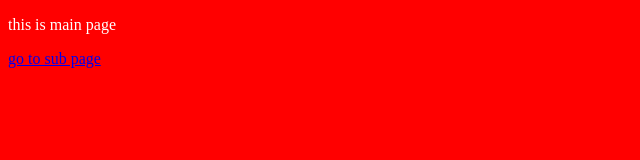
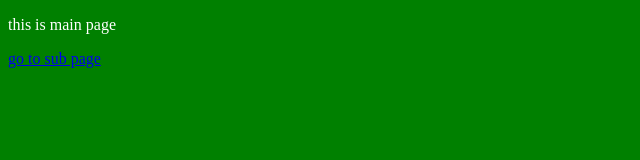
Before and after one commit to githubnewer/githubnewer.github.io, a plain HTML site: page index.html in a window 1280 px wide. Shown: the whole page, without its empty margins (0-640 px from the left). Drawn offline with Linux system fonts and the light colour scheme.

Commit message:
Update index.html

```diff
--- a/index.html
+++ b/index.html
@@ -3,7 +3,7 @@
 <head>
 <title>this is title</title>
 <style>
-body{background:red;color:white;}
+body{background:green;color:white;}
 </style>
 </head>
 
```
